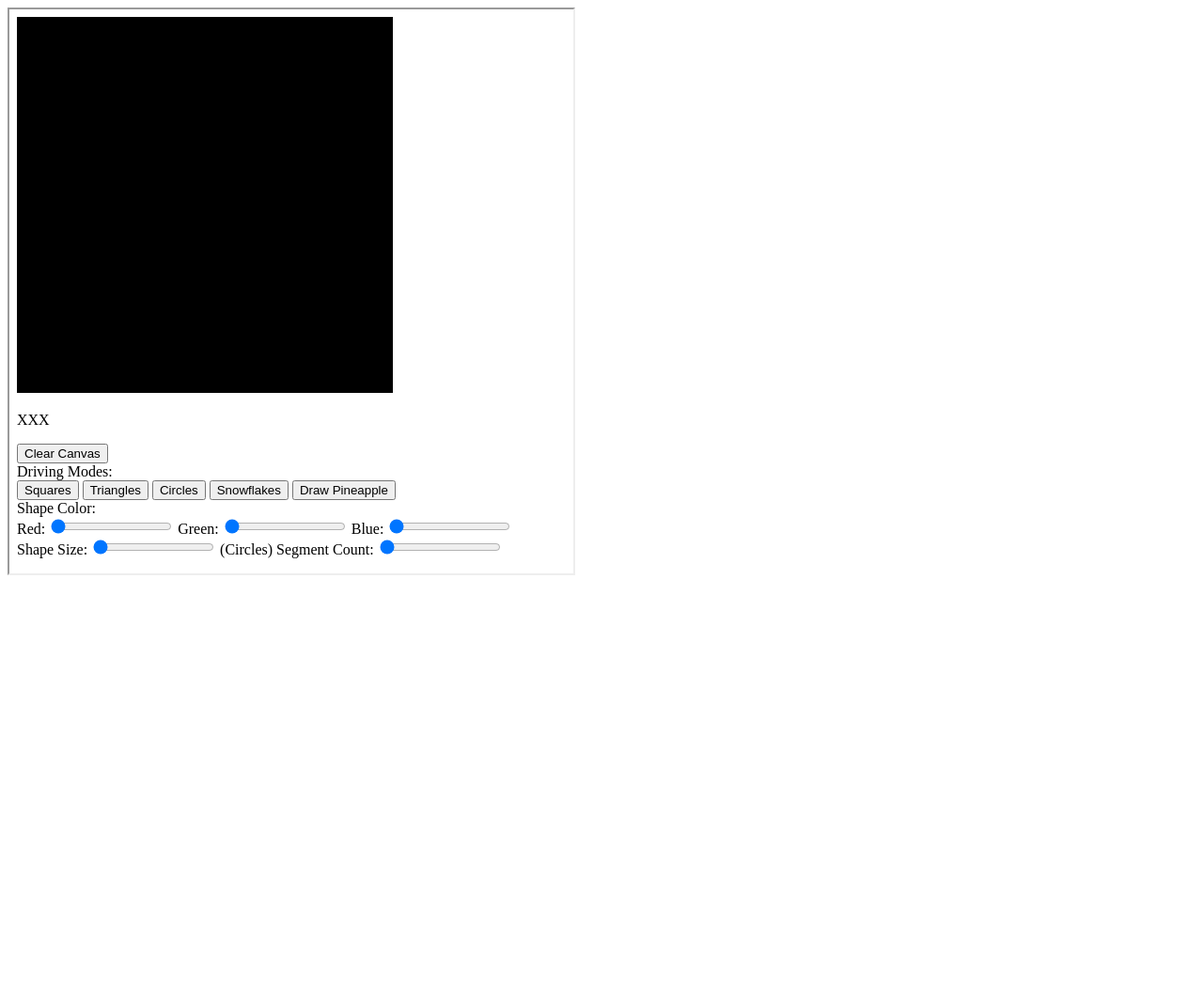
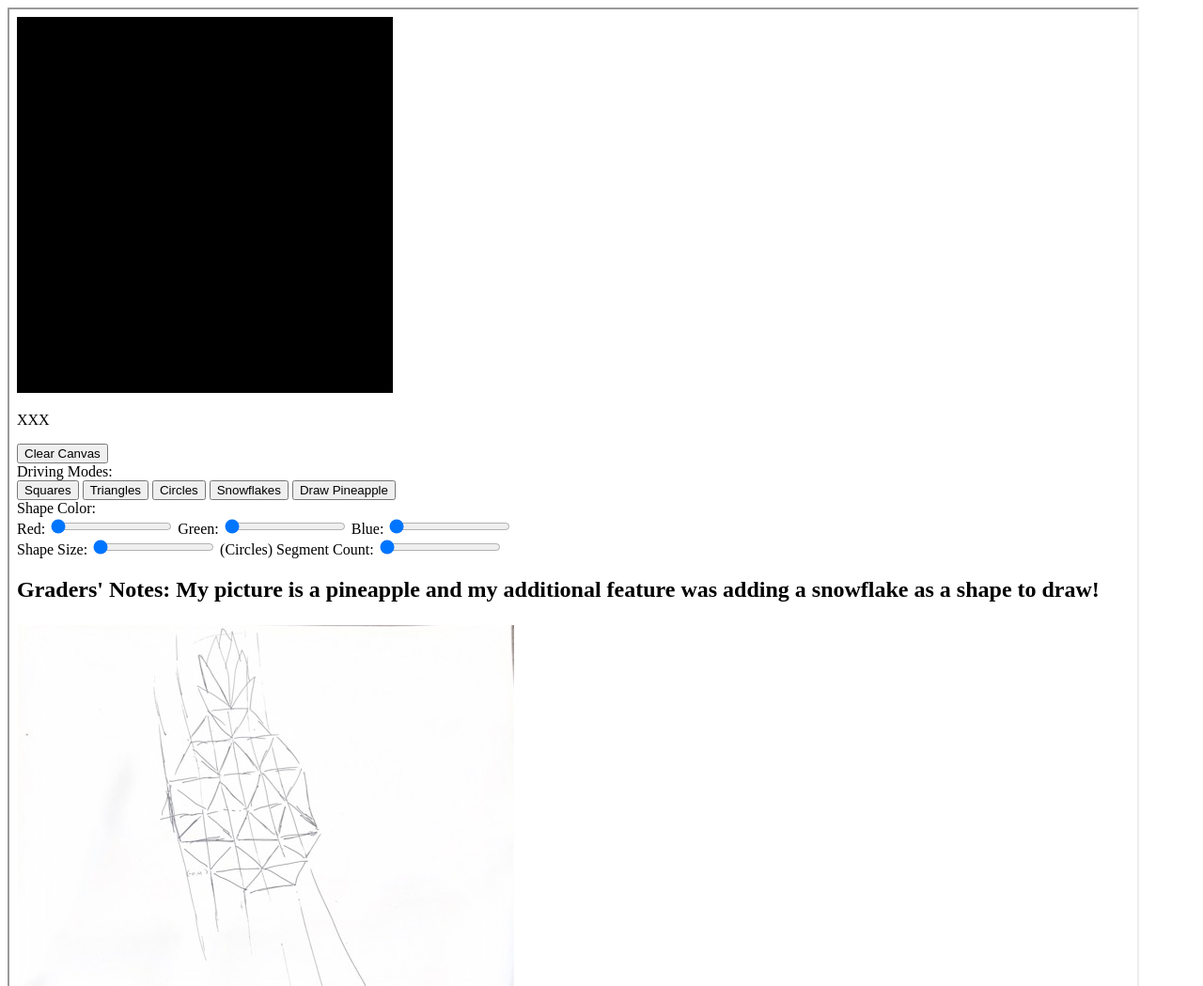
Before and after one commit to lisasystaliuk/CSE160-A1, a plain HTML site: page index.html in a window 1280 px wide. Shown: the top 1049 px of the page at 94% size. Before the commit the page ends 800 px from the top, so only its background shows below. Drawn offline with Linux system fonts and the light colour scheme.

Commit message:
last change

```diff
--- a/index.html
+++ b/index.html
@@ -6,6 +6,6 @@
 <title></title>
 </head>
 <body >
-    <iframe src="src/index.html" width="600" height="600"></iframe>
+    <iframe src="src/index.html" width="1200" height="1200"></iframe>
 </iframe>
 </body> </html>
```
